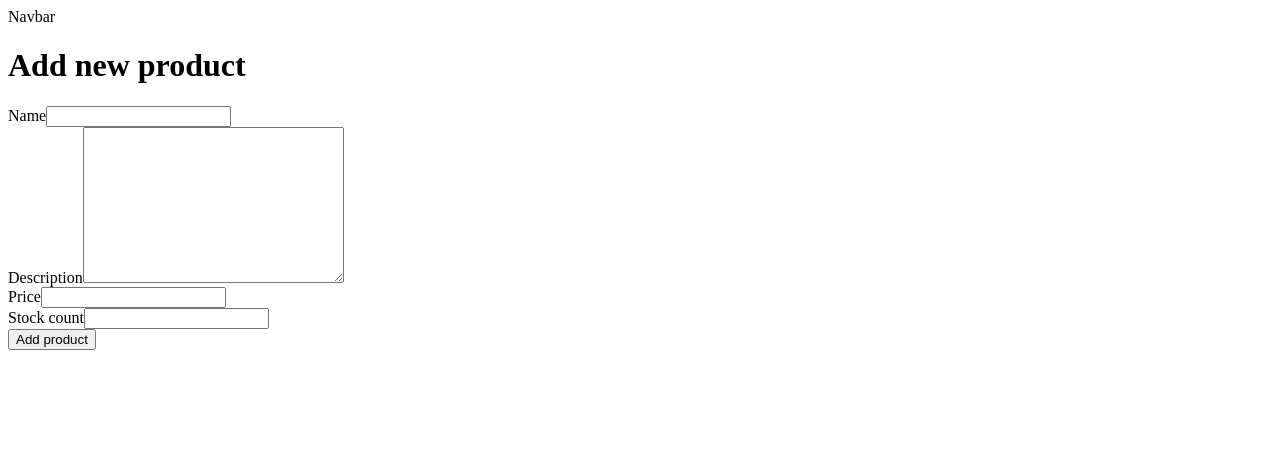
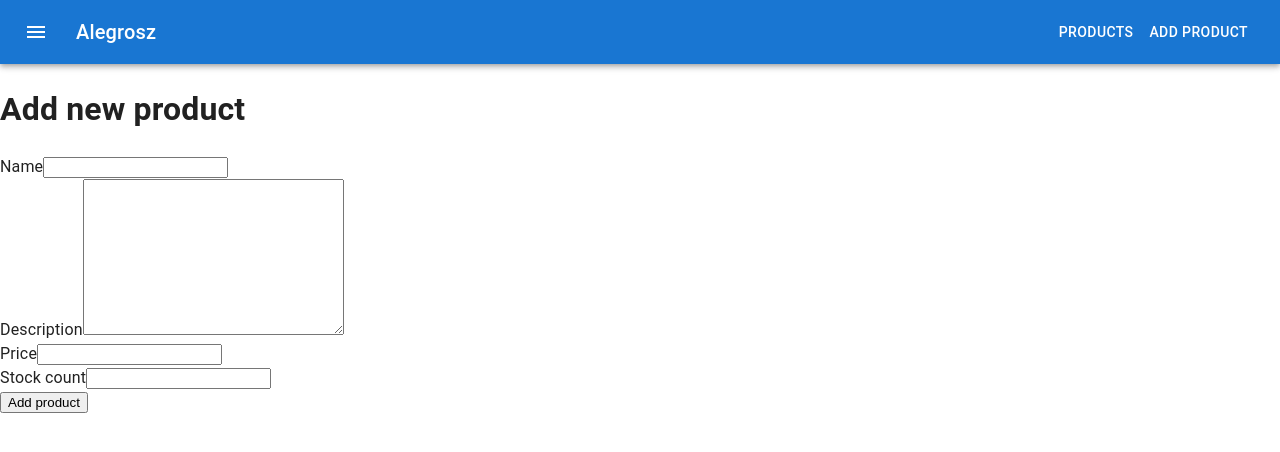
Before and after one commit to malineczky/alegrosz, a React (Vite) app: page /add-product in a window 1280 px wide. Shown: the top 452 px of the page. Built offline with nearby package versions, Linux system fonts and the light colour scheme.

Commit message:
material design

```diff
--- a/src/App.css
+++ /dev/null
@@ -1,42 +0,0 @@
-#root {
-    max-width: 1280px;
-    margin: 0 auto;
-    padding: 2rem;
-    text-align: center;
-}
-
-.logo {
-    height: 6em;
-    padding: 1.5em;
-    will-change: filter;
-    transition: filter 300ms;
-}
-.logo:hover {
-    filter: drop-shadow(0 0 2em #646cffaa);
-}
-.logo.react:hover {
-    filter: drop-shadow(0 0 2em #61dafbaa);
-}
-
-@keyframes logo-spin {
-    from {
-        transform: rotate(0deg);
-    }
-    to {
-        transform: rotate(360deg);
-    }
-}
-
-@media (prefers-reduced-motion: no-preference) {
-    a:nth-of-type(2) .logo {
-        animation: logo-spin infinite 20s linear;
-    }
-}
-
-.card {
-    padding: 2em;
-}
-
-.read-the-docs {
-    color: #888;
-}
--- a/src/App.jsx
+++ b/src/App.jsx
@@ -1,10 +1,8 @@
 import Products from "./components/Products";
-import { Link } from "react-router-dom";
 
 function App() {
     return (
         <>
-            <Link to="add-product">Add Product</Link>
             <Products />
         </>
     );
--- a/src/components/Navbar.jsx
+++ b/src/components/Navbar.jsx
@@ -1,5 +1,43 @@
+import AppBar from "@mui/material/AppBar";
+import Box from "@mui/material/Box";
+import Toolbar from "@mui/material/Toolbar";
+import Typography from "@mui/material/Typography";
+import Button from "@mui/material/Button";
+import IconButton from "@mui/material/IconButton";
+import MenuIcon from "@mui/icons-material/Menu";
+import { Link } from "react-router-dom";
+
 function Navbar() {
-    return <div>Navbar</div>;
+    return (
+        <Box sx={{ flexGrow: 1 }}>
+            <AppBar position="static">
+                <Toolbar>
+                    <IconButton
+                        size="large"
+                        edge="start"
+                        color="inherit"
+                        aria-label="menu"
+                        sx={{ mr: 2 }}
+                    >
+                        <MenuIcon />
+                    </IconButton>
+                    <Typography
+                        variant="h6"
+                        component="div"
+                        sx={{ flexGrow: 1 }}
+                    >
+                        Alegrosz
+                    </Typography>
+                    <Button color="inherit">
+                        <Link to="/">Products</Link>
+                    </Button>
+                    <Button color="inherit">
+                        <Link to="add-product">Add Product</Link>
+                    </Button>
+                </Toolbar>
+            </AppBar>
+        </Box>
+    );
 }
 
 export default Navbar;
--- a/src/index.css
+++ b/src/index.css
@@ -1,69 +1,4 @@
-:root {
-  font-family: Inter, system-ui, Avenir, Helvetica, Arial, sans-serif;
-  line-height: 1.5;
-  font-weight: 400;
-
-  color-scheme: light dark;
-  color: rgba(255, 255, 255, 0.87);
-  background-color: #242424;
-
-  font-synthesis: none;
-  text-rendering: optimizeLegibility;
-  -webkit-font-smoothing: antialiased;
-  -moz-osx-font-smoothing: grayscale;
-  -webkit-text-size-adjust: 100%;
+a {
+    text-decoration: none;
+    color: inherit;
 }
-
-a {
-  font-weight: 500;
-  color: #646cff;
-  text-decoration: inherit;
-}
-a:hover {
-  color: #535bf2;
-}
-
-body {
-  margin: 0;
-  display: flex;
-  place-items: center;
-  min-width: 320px;
-  min-height: 100vh;
-}
-
-h1 {
-  font-size: 3.2em;
-  line-height: 1.1;
-}
-
-button {
-  border-radius: 8px;
-  border: 1px solid transparent;
-  padding: 0.6em 1.2em;
-  font-size: 1em;
-  font-weight: 500;
-  font-family: inherit;
-  background-color: #1a1a1a;
-  cursor: pointer;
-  transition: border-color 0.25s;
-}
-button:hover {
-  border-color: #646cff;
-}
-button:focus,
-button:focus-visible {
-  outline: 4px auto -webkit-focus-ring-color;
-}
-
-@media (prefers-color-scheme: light) {
-  :root {
-    color: #213547;
-    background-color: #ffffff;
-  }
-  a:hover {
-    color: #747bff;
-  }
-  button {
-    background-color: #f9f9f9;
-  }
-}
--- a/src/main.jsx
+++ b/src/main.jsx
@@ -1,11 +1,13 @@
 import React from "react";
 import ReactDOM from "react-dom/client";
 import { RouterProvider } from "react-router-dom";
-
+import CssBaseline from "@mui/material/CssBaseline";
+import "./index.css";
 import router from "./router.jsx";
 
 ReactDOM.createRoot(document.getElementById("root")).render(
     <React.StrictMode>
+        <CssBaseline />
         <RouterProvider router={router} />
     </React.StrictMode>
 );
```
Also changed, not shown: src/components/ProductCard.jsx (added, +32 -0 lines).
